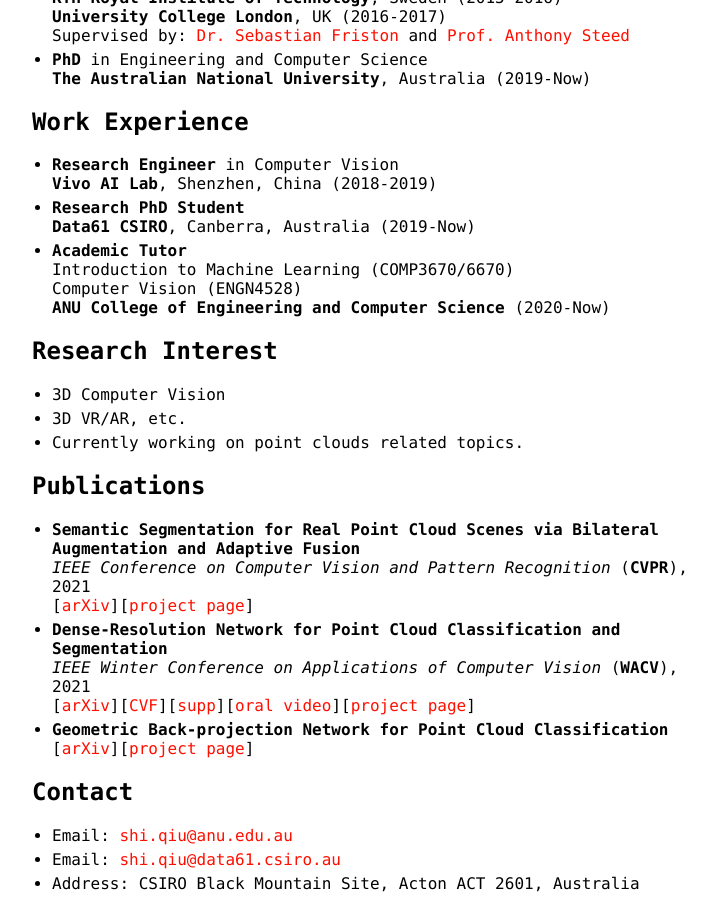
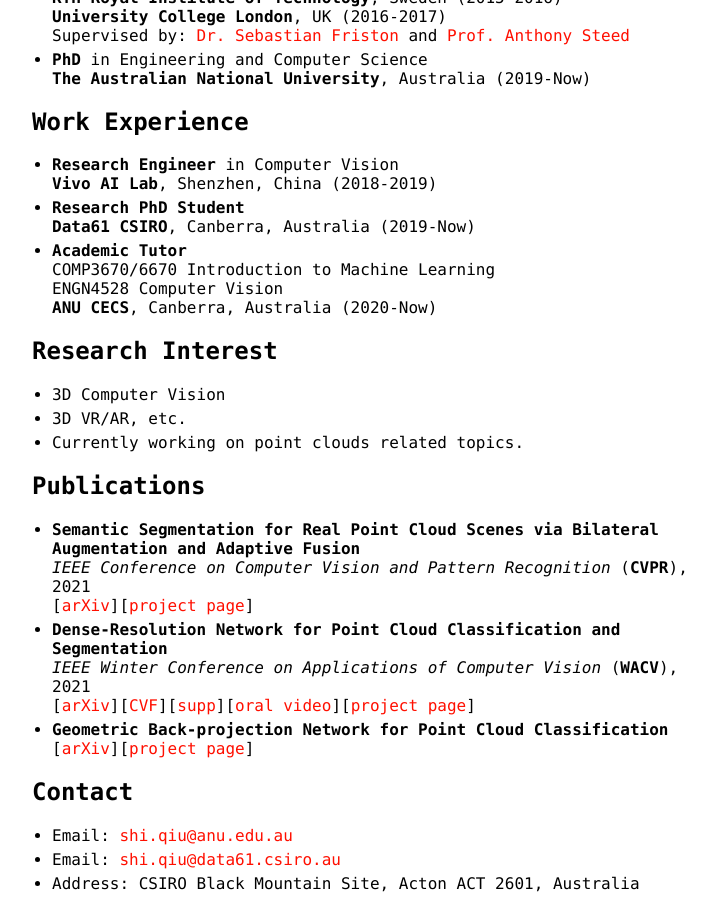
Before and after one commit to ShiQiu0419/ShiQiu0419.github.io, a Jekyll site: the page built from index.md, in a window 1280 px wide and 900 px high, scrolled down 401 px. Shown: the whole window, without its empty margins (258-974 px from the left). Built offline with Jekyll 4.4.1, drawn with Linux system fonts in a browser that asks for light colours; our own code applies the rules of GitHub Pages for plain Markdown files.

Commit message:
Update index.md

```diff
--- a/index.md
+++ b/index.md
@@ -23,9 +23,9 @@
 * **Research PhD Student**
 **Data61 CSIRO**, Canberra, Australia (2019-Now)
 * **Academic Tutor**
-Introduction to Machine Learning (COMP3670/6670)
-Computer Vision (ENGN4528)
-**ANU College of Engineering and Computer Science** (2020-Now)
+COMP3670/6670 Introduction to Machine Learning
+ENGN4528 Computer Vision
+**ANU CECS**, Canberra, Australia (2020-Now)
 
 ## Research Interest
 * 3D Computer Vision
```
